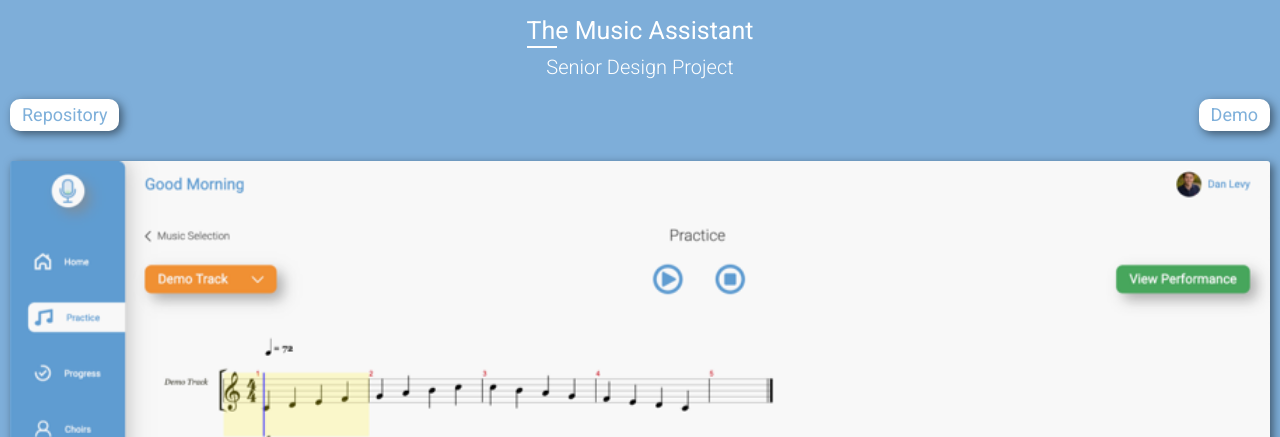
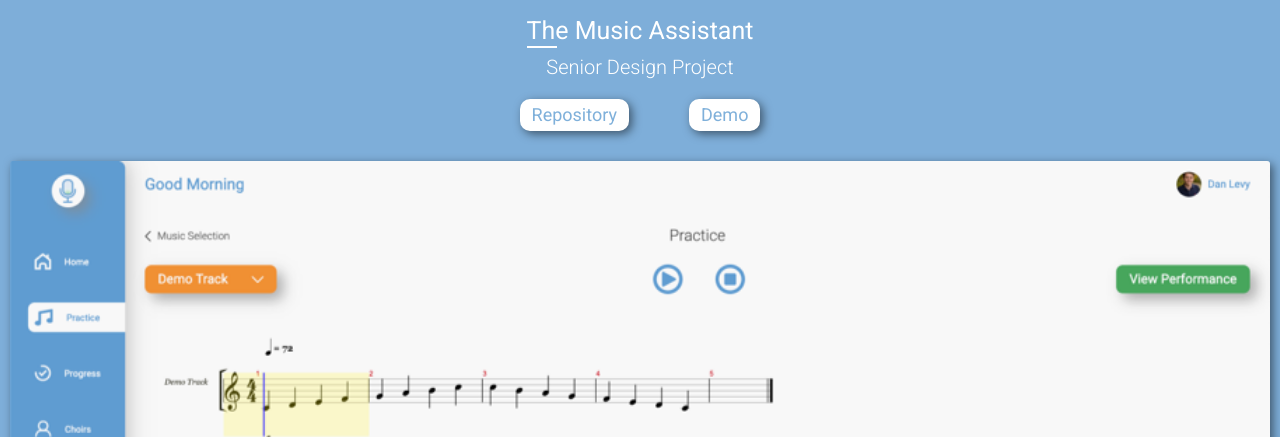
Before and after one commit to danlevy1/personal-portfolio, a website built with webpack: page src/projects.html in a window 1280 px wide. Shown: the part 363-800 px from the top of the page. Built offline with nearby package versions, Linux system fonts and the light colour scheme.

Commit message:
Style Adjustments

```diff
--- a/src/scss/components/_company-card.scss
+++ b/src/scss/components/_company-card.scss
@@ -94,6 +94,10 @@
     }
 }
 
+#company-card-kaleida-health {
+    border-color: $kaleida-health-color;
+}
+
 #company-card-florida-tech {
     border-color: $florida-tech-color;
 }
--- a/src/scss/components/_project.scss
+++ b/src/scss/components/_project.scss
@@ -48,7 +48,7 @@
     }
 
     &-links {
-        @include flex($justify-content: space-between, $align-items: center);
+        @include flex($justify-content: center, $align-items: center);
 
         margin-top: 20px;
     }
@@ -68,6 +68,10 @@
         border-radius: 10px;
 
         box-shadow: $primary-box-shadow;
+
+        &:first-child {
+            margin-right: 60px;
+        }
     }
 
     &-screenshot {
```
